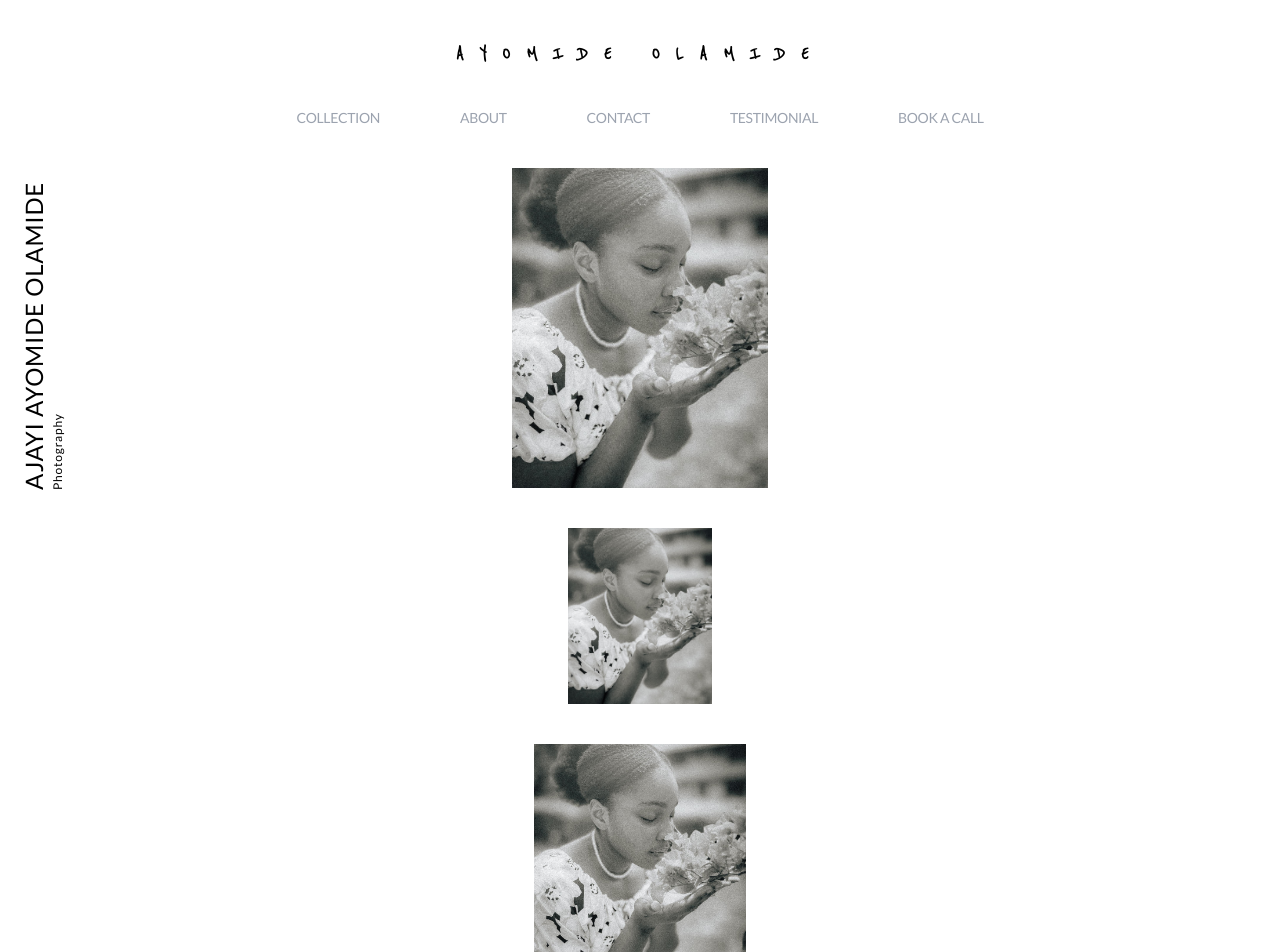
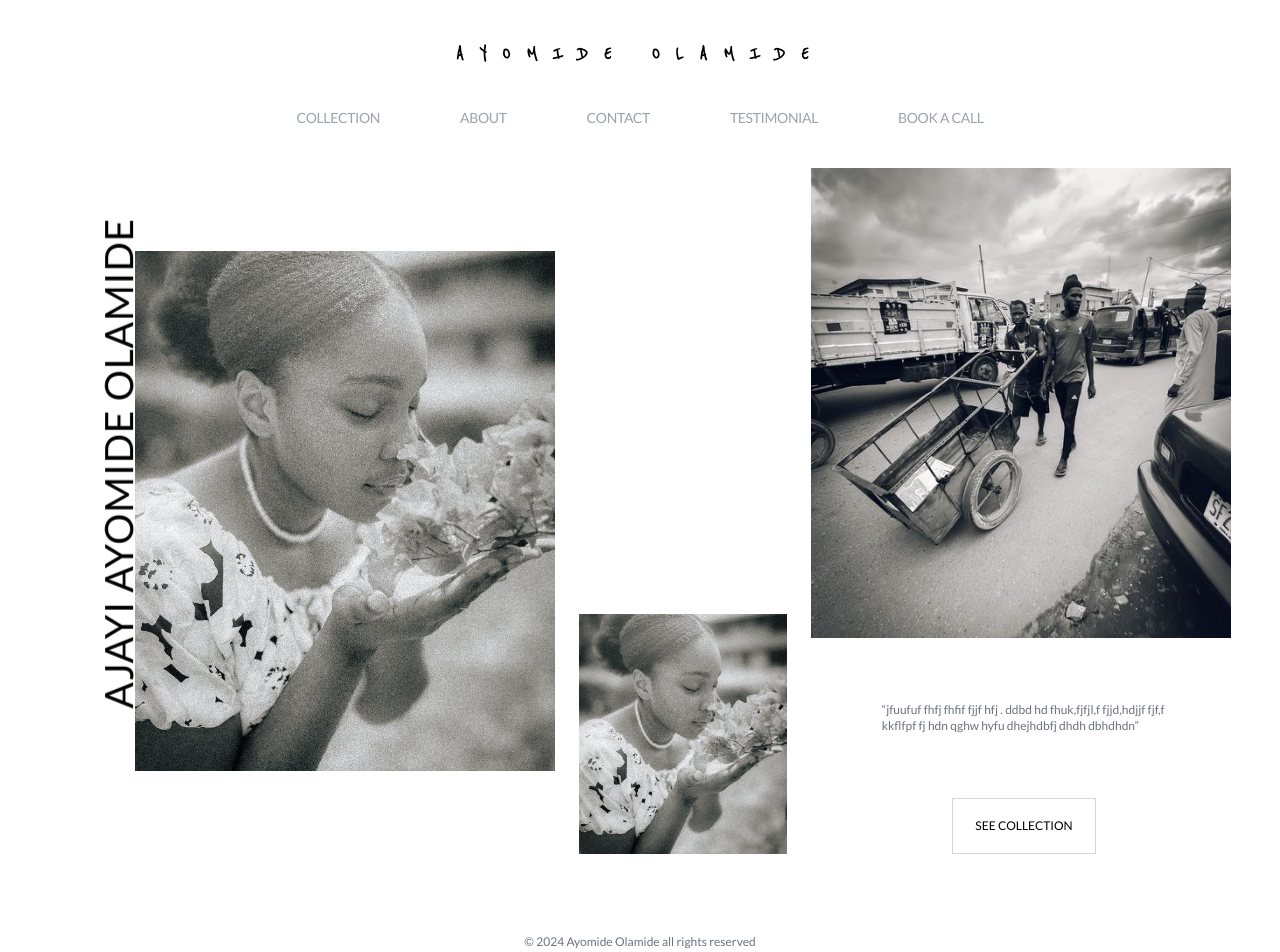
Before and after one commit to Deyjuwon/ayomideolamide, a React (Vite) app: page / in a window 1280 px wide. Shown: the top 952 px of the page. Built offline with nearby package versions, Linux system fonts and the light colour scheme; a web font is replaced by a local one.

Commit message:
hoem page modifications

```diff
--- a/src/pages/Home.jsx
+++ b/src/pages/Home.jsx
@@ -1,39 +1,44 @@
-
-
 import aa4 from '../assets/mide4.jpeg';
+import aa8 from '../assets/mide8.jpeg';
 import Footer from '../components/Footer';
 import { useEffect } from 'react';
 import AOS from 'aos';
 import 'aos/dist/aos.css';
+import { Link } from 'react-router-dom';
 
 const Home = () => {
   useEffect(() => {
     AOS.init({ duration: 2500, once: true });
   }, []);
   return (
-    <div className='flex flex-col w-full gap-10 justify-center items-center '>
-      <div className='relative w-full flex justify-center'>
-        <div className='absolute rotate w-fit h-fit  top-36 -left-28 '>
-          <p className=' flex flex-col gap-0 tracking-wider '>
-            <span className='text-2xl'>AJAYI AYOMIDE OLAMIDE</span>
-            <span className='text-xs'>Photography</span>
-          </p>
+    <div className='flex flex-col gap-10 md:gap-20'>
+      <div className='flex flex-col w-full justify-center sm:items-center gap-10 md:gap-0  md:flex-row md:flex-wrap'>
+        <div className='relative w-full flex  justify-center md:justify-end md:w-2/5'>
+          <div className='absolute rotate w-fit h-fit  top-36 -left-28 md:-left-40 md:top-1/3 '>
+            <p className=' flex flex-col gap-0 tracking-wider md:tracking-wider  ' data-aos="fade-left">
+              <span className='text-2xl md:text-4xl'>AJAYI AYOMIDE OLAMIDE</span>
+              <span className='text-xs md:text-sm'>Photography</span>
+            </p>
+
+          </div>
+          <img data-aos='zoom-in' src={aa4} alt="" className='object-cover   w-60 min-h-80 md:w-420 md:h-520' />
 
         </div>
-        <img data-aos='zoom-in' src={aa4} alt="" className='object-cover w-64 min-h-80' />
 
-      </div>
+        <div className='md:w-1/5 w-full md:self-end  flex justify-center'>
+          <img src={aa4} alt="" className='object-cover w-36 h-44 md:w-52 md:h-60' data-aos='fade-right' />
+        </div>
+        <div className='flex flex-col justify-center  items-center  gap-10 w-full md:w-2/6 md:gap-16'>
+          <img src={aa8} alt="" data-aos='fade-left' className='object-cover w-48 h-60 md:h-470 md:w-420 md:self-start' />
+          <p className='text-xs w-4/6 text-gray-500'>“jfuufuf fhfj fhfif fjjf hfj . ddbd hd fhuk,fjfjl,f fjjd,hdjjf fjf,f kkflfpf fj hdn qghw hyfu dhejhdbfj dhdh dbhdhdn” </p>
+          <button className='h-10 w-32 flex items-center justify-center border border-gray-300 bg-transparent text-xs font-normal hover:bg-black hover:text-white md:h-14 md:w-36'><Link to='/collection'>SEE COLLECTION</Link></button>
+        </div>
 
-      <div>
-        <img src={aa4} alt="" className='object-cover w-36 h-44' data-aos='fade-left' />
-      </div>
-      <div className='flex flex-col justify-center items-center gap-10'>
-        <img src={aa4} alt="" data-aos='fade-right' className='object-cover w-48- h-60' />
-        <p className='text-xs w-4/6 text-gray-500'>“jfuufuf fhfj fhfif fjjf hfj . ddbd hd fhuk,fjfjl,f fjjd, fj hdn qghw hyfu dhejhdbfj dhdh dbhdhdn” </p>
-        <button className='h-10 w-32 flex items-center justify-center border border-gray-300 bg-transparent text-xs font-normal'>SEE COLLECTION</button>
-      </div>
-      <Footer />
     </div>
+    <Footer />
+
+    </div>
+
   );
 };
 
--- a/src/pages/HomePage.jsx
+++ b/src/pages/HomePage.jsx
@@ -2,7 +2,6 @@ import { useEffect, useState } from 'react';
 import AOS from 'aos';
 import 'aos/dist/aos.css';
 import Footer from '../components/Footer';
-
 import aa4 from '../assets/mide7.jpeg';
 import concert from '../assets/mide5.jpeg';
 import art from '../assets/art.jpg';
--- a/tailwind.config.js
+++ b/tailwind.config.js
@@ -28,8 +28,22 @@ export default {
           'homeBg': "url('/mide1.jpeg')"
       },
       height: {
-        '400': '400px'
+        '400': '400px',
+        '520': '520px',
+        '470': '470px',
+      },
+      width: {
+        '420': '420px',
+        '314':`314px`
+      },
+      fontSize: {
+
+        '2xl': '1.563rem',
+        '3xl': '1.953rem',
+        '4xl': '2.441rem',
+        '5xl': '3.052rem',
       }
+
     },
   },
   plugins: [],
```
